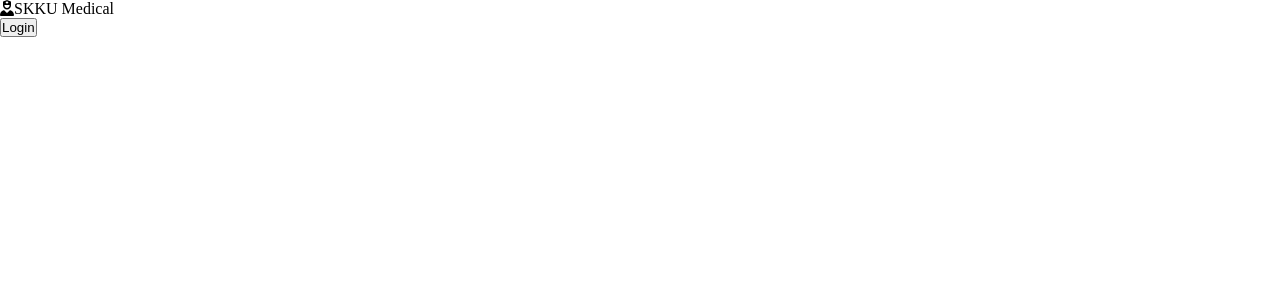
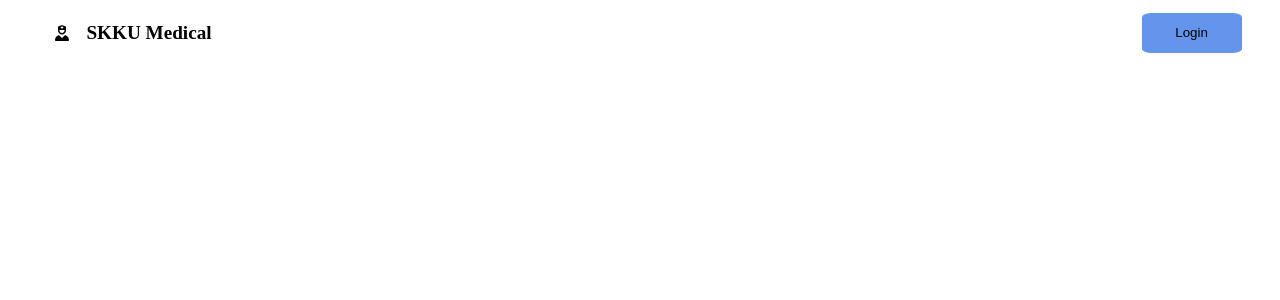
Before and after one commit to skku-sw/SKKU.THON-Team9, a Next.js app in the folder skkuthon-team-9/: page / in a window 1280 px wide. Shown: the top 300 px of the page. Built offline with nearby package versions, Linux system fonts and the light colour scheme.

Commit message:
Add files via upload

```diff
--- a/skkuthon-team-9/components/Header.js
+++ b/skkuthon-team-9/components/Header.js
@@ -1,15 +1,17 @@
 import { FontAwesomeIcon } from "@fortawesome/react-fontawesome";
 import { faUserNurse } from "@fortawesome/free-solid-svg-icons";
 
+import styles from "./Header.module.css";
+
 const Header = () => {
   return (
-    <header>
-      <div>
-        <FontAwesomeIcon icon={faUserNurse} />
-        <span>SKKU Medical</span>
+    <header className={styles.header}>
+      <div className={styles.logoWrapper}>
+        <FontAwesomeIcon icon={faUserNurse} className={styles.logoImg} />
+        <span className={styles.logoTitle}>SKKU Medical</span>
       </div>
       <div>
-        <button>Login</button>
+        <button className={styles.loginBtn}>Login</button>
       </div>
     </header>
   );
--- /dev/null
+++ b/skkuthon-team-9/components/Header.module.css
@@ -0,0 +1,30 @@
+.header {
+  display: flex;
+  justify-content: space-between;
+  align-items: center;
+  padding: 1% 3%;
+  /* background-color:; */
+}
+
+.logoWrapper {
+  display: flex;
+  justify-content: center;
+  align-items: center;
+}
+
+.logoImg {
+  width: 48px;
+}
+
+.logoTitle {
+  font-size: 1.2rem;
+  font-weight: bold;
+}
+
+.loginBtn {
+  width: 100px;
+  height: 40px;
+  background-color: cornflowerblue;
+  border: none;
+  border-radius: 10%;
+}
```
